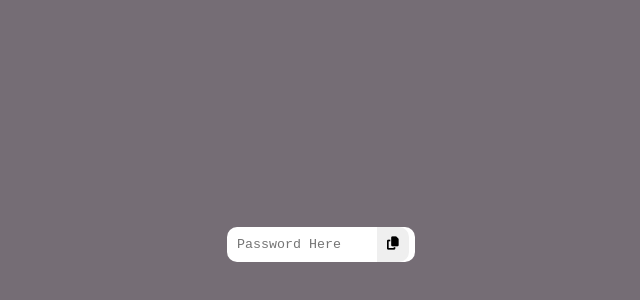
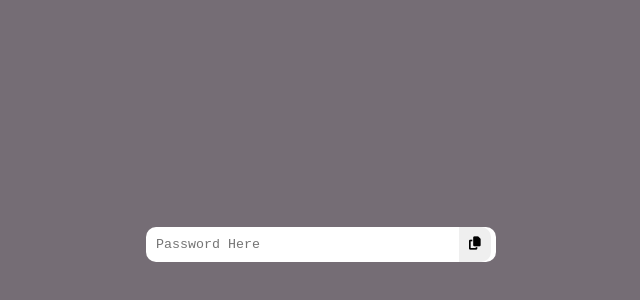
Before and after one commit to mikalPaudel/10.-Password-Strength, a plain HTML site: page index.html in a window 1280 px wide. Shown: the part 156-456 px from the top of the page, without its empty margins (319-959 px from the left). Drawn offline with Linux system fonts and the light colour scheme.

Commit message:
Refactor Input and button styles

```diff
--- a/styles.css
+++ b/styles.css
@@ -16,6 +16,8 @@
 }
 .input-box{
     position: relative;
+    overflow: hidden;
+    width: 350px;
 }
 input {
     padding: 10px;
@@ -30,6 +32,7 @@ button{
     border: none;
     position: absolute;
     padding: 10px;
-    left: 150px;
+    left: 313px;
+    cursor: pointer;
     border-radius: 0 10px 10px 0;
 }
```
